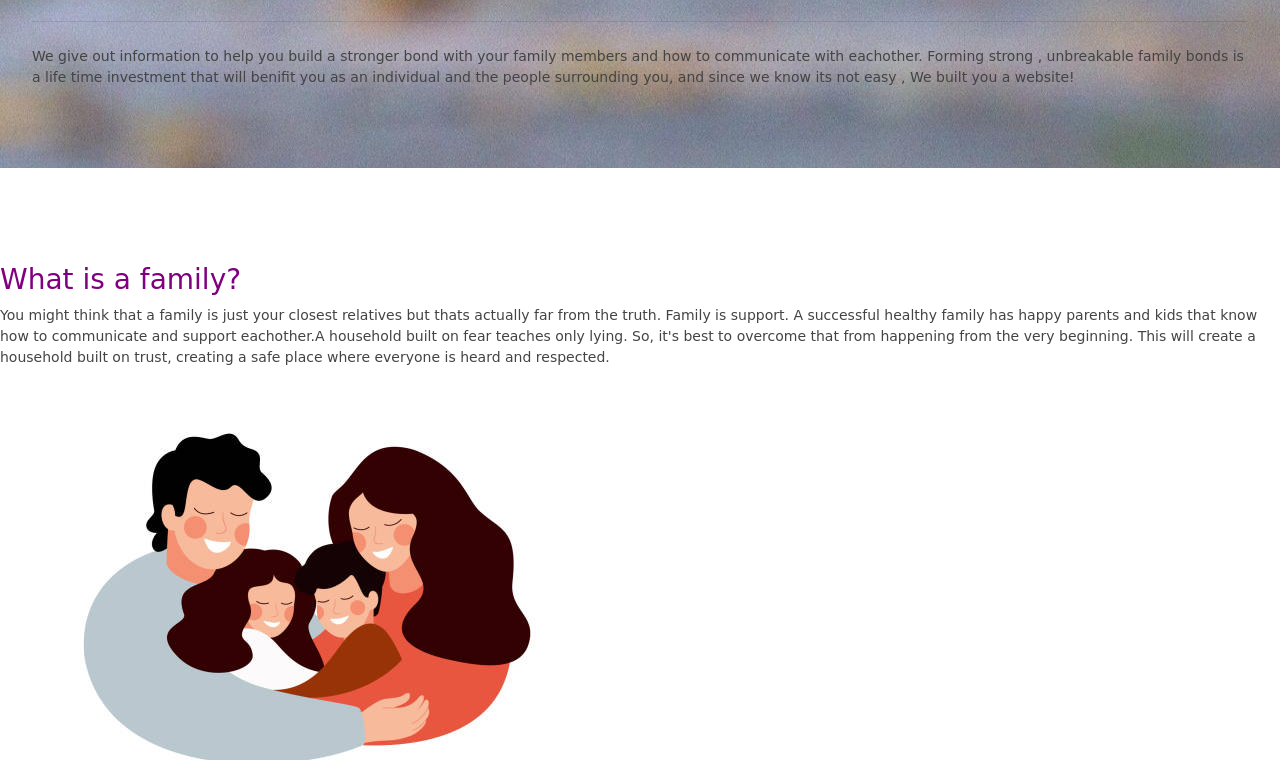
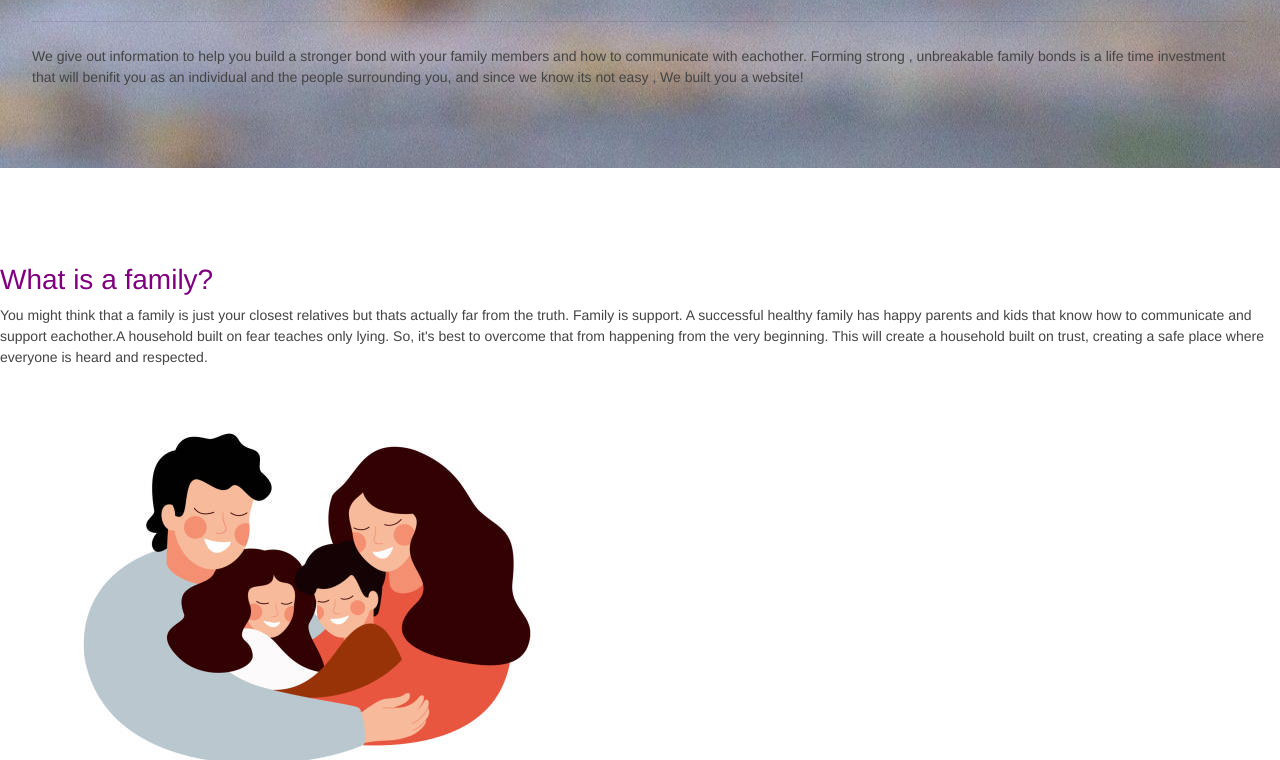
Before and after one commit to userchuro/main-project, a plain HTML site: page index.html in a window 1280 px wide. Shown: the part 285-1045 px from the top of the page. Drawn offline with nearby package versions, Linux system fonts and the light colour scheme; files whose address does not match are found by name.

Commit message:
Add files via upload

```diff
--- a/styles.css
+++ b/styles.css
@@ -2,7 +2,7 @@
     box-sizing: border-box;
     margin: 0;
     padding: 0;
-    font-family: cursive;
+    font-family: 'Franklin Gothic Medium', 'Arial Narrow', Arial, sans-serif;
 
 }
 .navbar{
```
